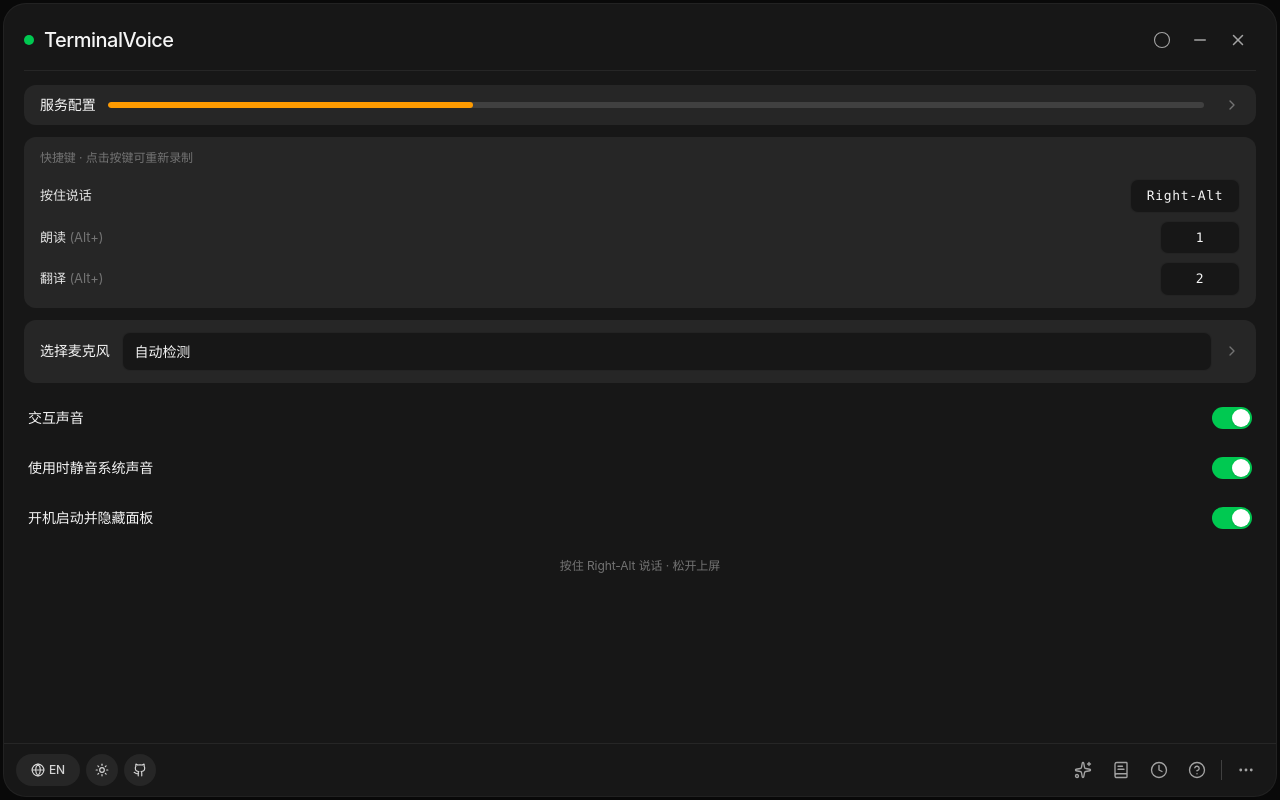
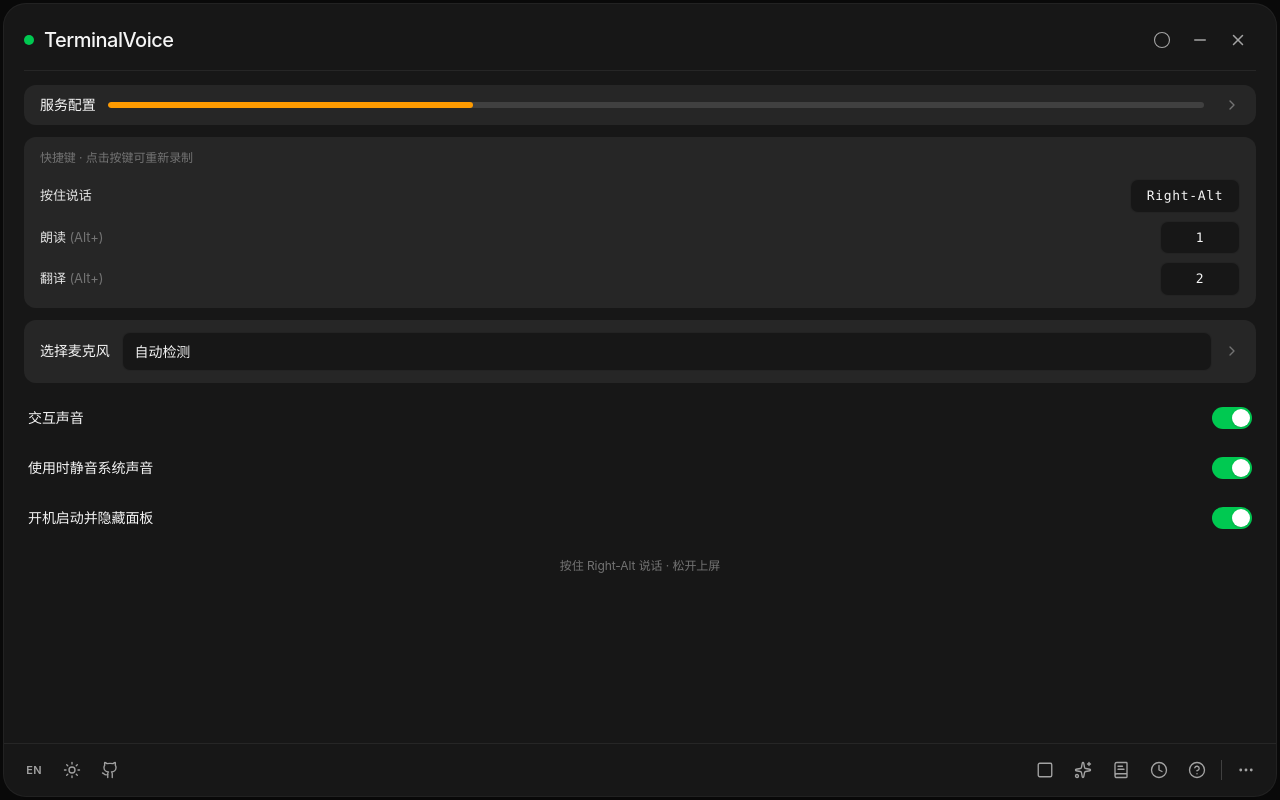
Before and after one commit to lucan6290/TerminalVoice, a React (Vite) app: page / in a window 1280 px wide. Built offline with nearby package versions, Linux system fonts and the light colour scheme; the HTML template or start-up script is replaced by a standard one.

Commit message:
fix: 左上角状态点tooltip被窗口左边缘截断，新增tip-left/tip-right对齐变体

```diff
--- a/src/index.css
+++ b/src/index.css
@@ -160,6 +160,17 @@
   bottom: calc(100% + 8px);
   top: auto;
 }
+/* 贴左对齐：tooltip 左边缘与锚点对齐（避免靠近窗口左边缘被裁剪） */
+[data-tip].tip-left:hover::after {
+  left: 0;
+  transform: none;
+}
+/* 贴右对齐：tooltip 右边缘与锚点对齐（避免靠近窗口右边缘被裁剪） */
+[data-tip].tip-right:hover::after {
+  left: auto;
+  right: 0;
+  transform: none;
+}
 .dark [data-tip]:hover::after {
   background: rgba(245, 245, 247, 0.92);
   color: #1c1c1e;
--- a/src/windows/panel/PanelWindow.tsx
+++ b/src/windows/panel/PanelWindow.tsx
@@ -14,7 +14,6 @@
   Upload,
   RefreshCw,
   LogOut,
-  Globe,
   Moon,
   Sun,
   Github,
@@ -251,7 +250,7 @@
           <div className="flex items-center gap-[10px] min-w-0">
             <span
               data-tip={`服务运行中 · ${appStatus}`}
-              className="tip-below relative flex h-[10px] w-[10px] shrink-0 cursor-help"
+              className="tip-below tip-left relative flex h-[10px] w-[10px] shrink-0 cursor-help"
             >
               <span
                 className={cn(
@@ -339,50 +338,58 @@
         <footer
           className="flex items-center justify-between px-[12px] py-[8px] border-t border-neutral-800 shrink-0 relative gap-2"
         >
-          {/* 左侧：快捷按钮 */}
-          <div className="flex items-center gap-1.5 shrink-0">
-            <QuickPill
+          {/* 左侧：快捷按钮（与右侧 TabBtn 同样大小 w-9 h-9，同样间距 gap-[2px]） */}
+          <div className="flex items-center gap-[2px]">
+            <FooterBtn
               onClick={() => {
-                const next = service.translateTargetLang === "中文" ? "英文" : "中文";
-                setServiceConfig({ translateTargetLang: next });
-                showToast(`翻译目标语言已切换为${next}`, "info");
+                const next = uiLang === "zh-CN" ? "en" : "zh-CN";
+                setUiLang(next);
+                showToast(t("toast.langSwitched", { lang: t(`panel.footer.langLabel.${next === "zh-CN" ? "cn" : "en"}`) }), "info");
               }}
-              title={`翻译目标语言：${service.translateTargetLang}（点击切换）`}
-              wide
+              title={uiLang === "zh-CN" ? t("panel.footer.uiLang.title") : "UI language: English (click to switch)"}
             >
-              <Globe className="w-[14px] h-[14px] shrink-0" />
-              <span className="text-[12px] font-medium leading-none">
-                {service.translateTargetLang === "中文" ? "CN" : service.translateTargetLang === "英文" ? "EN" : service.translateTargetLang.slice(0, 2).toUpperCase()}
+              <span className="text-[11px] font-semibold leading-none tracking-wide">
+                {uiLang === "zh-CN" ? "CN" : "EN"}
               </span>
-            </QuickPill>
-            <QuickPill
+            </FooterBtn>
+            <FooterBtn
               onClick={toggleDark}
-              title={dark ? "切换为浅色主题" : "切换为深色主题"}
+              title={dark ? t("panel.footer.dark.light") : t("panel.footer.dark.dark")}
             >
-              {dark ? <Sun className="w-[14px] h-[14px] shrink-0" /> : <Moon className="w-[14px] h-[14px] shrink-0" />}
-            </QuickPill>
-            <QuickPill
+              {dark ? <Sun className="w-[18px] h-[18px]" strokeWidth={1.8} /> : <Moon className="w-[18px] h-[18px]" strokeWidth={1.8} />}
+            </FooterBtn>
+            <FooterBtn
               onClick={() => {
                 open("https://github.com").catch(() => {
                   if ("__TAURI_INTERNALS__" in window) {
-                    showToast("无法打开浏览器", "error");
+                    showToast(t("toast.githubOpenFail"), "error");
                   } else {
                     window.open("https://github.com", "_blank");
                   }
                 });
               }}
-              title="访问 GitHub"
+              title={t("panel.footer.github")}
             >
-              <Github className="w-[14px] h-[14px] shrink-0" />
-            </QuickPill>
+              <Github className="w-[18px] h-[18px]" strokeWidth={1.8} />
+            </FooterBtn>
           </div>
 
           {/* 右侧：Tab 按钮组 */}
           <div className="flex items-center gap-[2px]">
             <TabBtn
+              active={activeTab === "service"}
+              onClick={() => setActiveTab(activeTab === "service" ? null : "service")}
+              title={t("panel.footer.tab.service")}
+              data-tip={t("panel.footer.tab.service")}
+              className="tip-above"
+            >
+              <Square className="w-[18px] h-[18px]" strokeWidth={1.8} />
+            </TabBtn>
+            <TabBtn
               active={activeTab === "skill"}
               onClick={() => setActiveTab(activeTab === "skill" ? null : "skill")}
-              data-tip="语音技能"
+              title={t("panel.footer.tab.skill")}
+              data-tip={t("panel.footer.tab.skill")}
               className="tip-above"
             >
               <Sparkles className="w-[18px] h-[18px]" strokeWidth={1.8} />
@@ -390,7 +397,8 @@
             <TabBtn
               active={activeTab === "dict"}
               onClick={() => setActiveTab(activeTab === "dict" ? null : "dict")}
-              data-tip="自定义词典"
+              title={t("panel.footer.tab.dict")}
+              data-tip={t("panel.footer.tab.dict")}
               className="tip-above"
             >
               <BookText className="w-[18px] h-[18px]" strokeWidth={1.8} />
@@ -398,7 +406,8 @@
             <TabBtn
               active={activeTab === "history"}
               onClick={() => setActiveTab(activeTab === "history" ? null : "history")}
-              data-tip="历史记录"
+              title={t("panel.footer.tab.history")}
+              data-tip={t("panel.footer.tab.history")}
               className="tip-above"
             >
               <Clock className="w-[18px] h-[18px]" strokeWidth={1.8} />
@@ -406,7 +415,8 @@
             <TabBtn
               active={activeTab === "help"}
               onClick={() => setActiveTab(activeTab === "help" ? null : "help")}
-              data-tip="帮助与关于"
+              title={t("panel.footer.tab.help")}
+              data-tip={t("panel.footer.tab.help")}
               className="tip-above"
             >
               <HelpCircle className="w-[18px] h-[18px]" strokeWidth={1.8} />
@@ -416,8 +426,8 @@
               <TabBtn
                 active={moreOpen}
                 onClick={handleMore}
-                title="更多选项"
-                data-tip="更多选项"
+                title={t("panel.footer.more")}
+                data-tip={t("panel.footer.more")}
                 className="tip-above"
               >
                 <MoreHorizontal className="w-[18px] h-[18px]" strokeWidth={1.8} />
@@ -426,11 +436,11 @@
                 <div
                   className="absolute bottom-[calc(100%+8px)] right-0 w-48 rounded-xl bg-neutral-800 shadow-2xl ring-1 ring-white/10 overflow-hidden animate-fade-in z-50"
                 >
-                  <MenuItem icon={Download} label="备份数据" onClick={handleExportData} />
-                  <MenuItem icon={Upload} label="恢复数据" onClick={handleImportClick} />
-                  <MenuItem icon={RefreshCw} label="检查更新" onClick={handleCheckUpdate} />
+                  <MenuItem icon={Download} label={t("panel.footer.menu.backup")} onClick={handleExportData} />
+                  <MenuItem icon={Upload} label={t("panel.footer.menu.restore")} onClick={handleImportClick} />
+                  <MenuItem icon={RefreshCw} label={t("panel.footer.menu.checkUpdate")} onClick={handleCheckUpdate} />
                   <div className="h-px bg-white/5" />
-                  <MenuItem icon={LogOut} label="退出应用" onClick={handleQuit} danger />
+                  <MenuItem icon={LogOut} label={t("panel.footer.menu.quit")} onClick={handleQuit} danger />
                 </div>
               )}
             </div>
@@ -663,26 +673,30 @@
   );
 }
 
-/* 底部快捷药丸按钮 */
-function QuickPill({
+/* 底部快捷按钮（与 TabBtn 同尺寸 w-9 h-9 圆形，图标统一 18px） */
+function FooterBtn({
   children,
   onClick,
   title,
-  wide,
+  className,
+  ...rest
 }: {
   children: React.ReactNode;
   onClick?: () => void;
   title?: string;
-  wide?: boolean;
-}) {
+} & React.HTMLAttributes<HTMLButtonElement>) {
   return (
     <button
       onClick={onClick}
       title={title}
+      {...rest}
       className={cn(
-        "flex items-center justify-center gap-1 h-8 rounded-full bg-neutral-800 hover:bg-neutral-700 text-neutral-300 hover:text-neutral-100 transition-colors",
-        wide ? "px-3 min-w-[64px]" : "w-8",
+        "w-9 h-9 rounded-full flex items-center justify-center transition-colors text-neutral-400 hover:text-neutral-100",
+        className,
       )}
+      style={{ background: "transparent" }}
+      onMouseEnter={(e) => { e.currentTarget.style.background = "rgba(255,255,255,0.08)"; }}
+      onMouseLeave={(e) => { e.currentTarget.style.background = "transparent"; }}
     >
       {children}
     </button>
```
Also changed, not shown: 1 other file (tests, documents, lock files or other folders).
